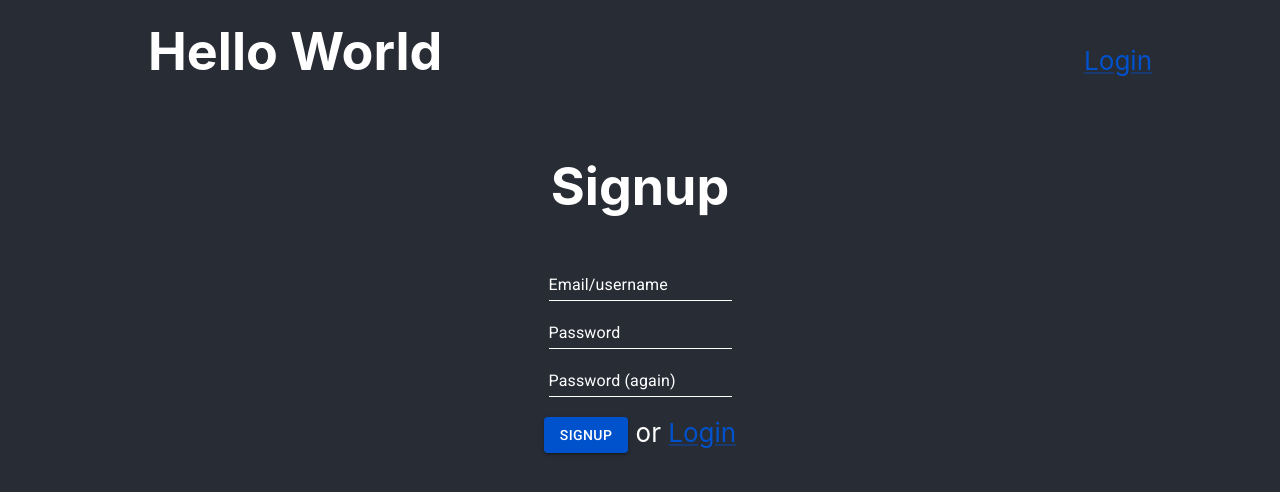
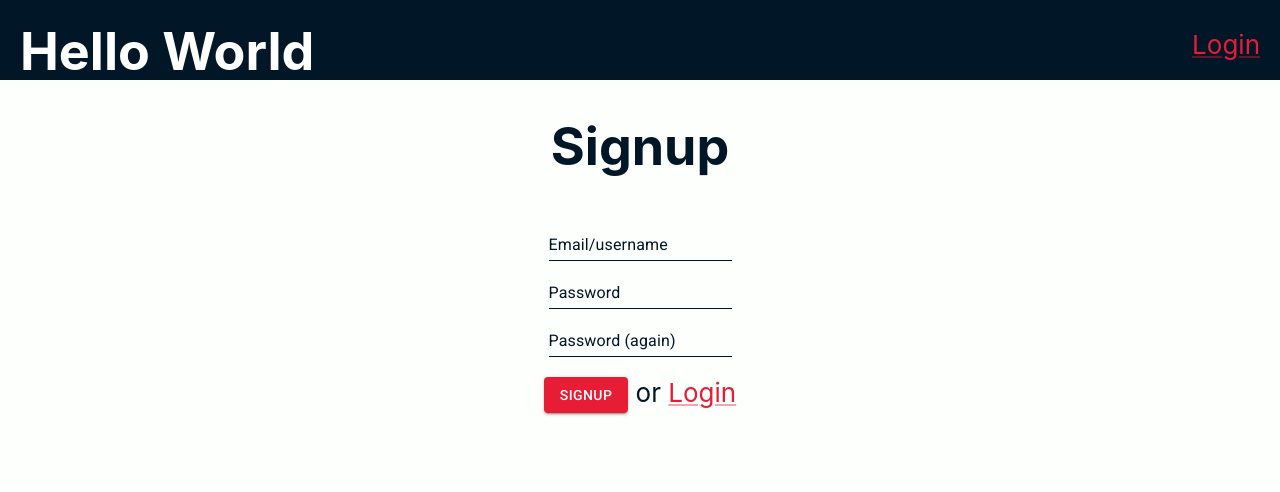
Before and after one commit to danielmunro/otto-ui, a React (Create React App) app: page /signup in a window 1280 px wide. Shown: the top 492 px of the page. Built offline with nearby package versions, Linux system fonts and the light colour scheme.

Commit message:
incremental on posts

```diff
--- a/src/App.css
+++ b/src/App.css
@@ -1,13 +1,11 @@
 body {
-  background-color: #282c34;
-  color: white;
+  background-color: #FDFFFC;
+  color: #011627;
   font-size: calc(10px + 2vmin);
 }
 
 .App {
   text-align: center;
-  width: 80%;
-  left: 10%;
   position: relative;
 }
 
@@ -23,18 +21,21 @@ body {
 }
 
 .App-header {
-  height: 15vh;
+  height: 80px;
   display: flex;
   justify-content: space-between;
+  background-color: #011627;
+  color: #ffffff;
 }
 
 .App-header h1 {
   padding: 20px;
-  margin: 0px;
+  margin: 0;
 }
 
 div.navigation {
-  align-self: center;
+  align-self: end;
+  padding: 20px;
 }
 
 .App-link {
--- a/src/App.js
+++ b/src/App.js
@@ -20,10 +20,10 @@ import {
 const theme = createTheme({
   palette: {
     primary: {
-      main: '#0052cc',
+      main: '#e71d36',
     },
     secondary: {
-      main: '#edf2ff',
+      main: '#95d5b2',
     },
     action: {
       active: '#0052cc',
@@ -55,19 +55,13 @@ function App() {
     setUserEmail,
     isAppLoaded,
     posts,
-  };
-
-  const getPosts = async (token, user) => {
-    const response = await getFollowPostsForUser(token, user.uuid);
-    const data = await response.json();
-    setPosts(data);
+    setPosts,
   };
 
   const getUser = async (token) => {
     const response = await get(`${baseUrl}/session?token=${token}`);
     const data = await response.json();
     setLoggedInUser(data.user);
-    await getPosts(token, data.user);
     setIsAppLoaded(true);
   };
 
--- a/src/actions/post.js
+++ b/src/actions/post.js
@@ -19,3 +19,11 @@ export function getPostsForUser(sessionToken, userUuid) {
 export function getFollowPostsForUser(sessionToken, userUuid) {
   return get(`${baseUrl}/post/follows/${userUuid}`);
 }
+
+export function getPosts(sessionToken) {
+  return get(`${baseUrl}/post`, {
+    headers: {
+      'x-session-token': sessionToken,
+    },
+  });
+}
--- a/src/components/TextInput.js
+++ b/src/components/TextInput.js
@@ -3,10 +3,10 @@ import { styled } from '@mui/material/styles';
 
 const CssTextField = styled(TextField)({
   '& label': {
-    color: 'white',
+    color: '#011627',
   },
   '& .MuiInput-underline:before': {
-    borderBottomColor: 'white',
+    borderBottomColor: '#011627',
   },
 });
 
--- a/src/containers/Home.js
+++ b/src/containers/Home.js
@@ -1,14 +1,29 @@
 import { Button } from '@mui/material';
-import React, { useContext, useState } from 'react';
-import { createPost } from '../actions/post';
+import React, { useContext, useEffect, useState } from 'react';
+import { createPost, getPosts as requestGetPosts } from '../actions/post';
 import Container from '../components/Container';
 import TextInput from '../components/TextInput';
 import Context from '../utils/Context';
 import HomeSignupPromo from './HomeSignupPromo';
 
 export default function Home() {
-  const { sessionToken, loggedInUser, isAppLoaded } = useContext(Context);
+  const { sessionToken, loggedInUser, isAppLoaded, posts, setPosts } = useContext(Context);
   const [newPost, setNewPost] = useState('');
+
+  const getPosts = async (token) => {
+    console.log("requesting posts")
+    const response = await requestGetPosts(token);
+    const data = await response.json();
+    setPosts(data);
+    console.log("posts found", data);
+  };
+
+  useEffect(() => {
+    console.log("useEffect", isAppLoaded, loggedInUser)
+    if (isAppLoaded && loggedInUser) {
+      getPosts(sessionToken);
+    }
+  }, [isAppLoaded, loggedInUser]);
 
   if (!isAppLoaded || !loggedInUser) {
     return <HomeSignupPromo />;
@@ -44,6 +59,9 @@ export default function Home() {
           </Button>
         </div>
       </form>
+      {posts.map((post) => <div>
+        Yolo
+      </div>)}
     </Container>
   );
 }
```
